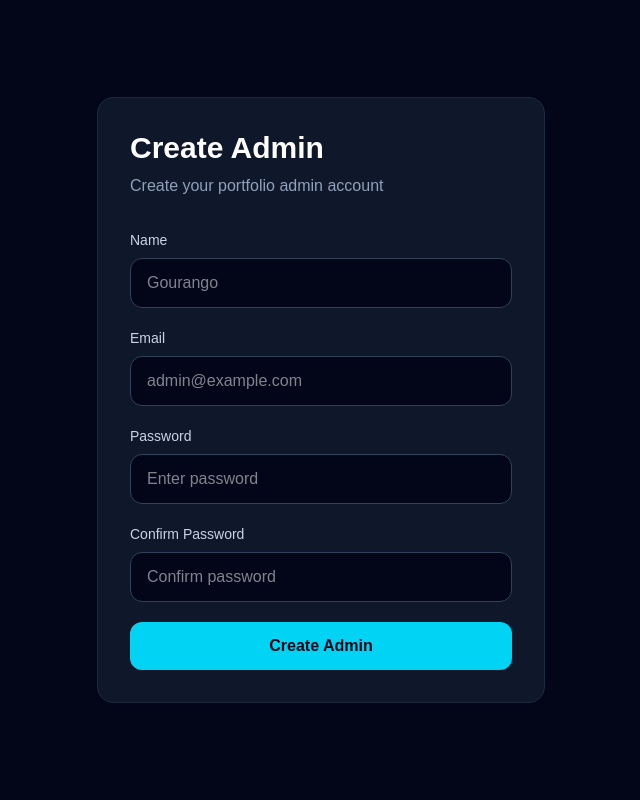
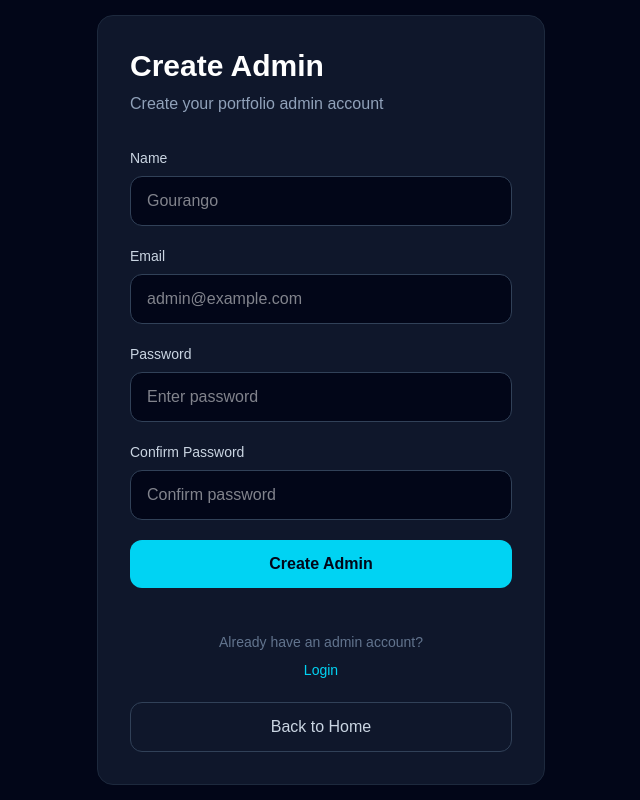
Before and after one commit to Gourango123/my-portfolio-frontend, a React app: page /admin/register in a window 1280 px wide. Shown: the whole page, without its empty margins (319-959 px from the left). Built offline with nearby package versions, Linux system fonts and the light colour scheme; no server answers; the HTML template or start-up script is replaced by a standard one.

Commit message:
add register form

```diff
--- a/src/pages/AdminRegister.jsx
+++ b/src/pages/AdminRegister.jsx
@@ -172,6 +172,28 @@ const AdminRegister = () => {
           >
             {loading ? "Creating..." : "Create Admin"}
           </button>
+
+          <div className="mt-6 text-center">
+            <p className="text-sm text-slate-500">
+              Already have an admin account?
+            </p>
+
+            <button
+              type="button"
+              onClick={() => navigate("/admin/login")}
+              className="mt-2 text-sm font-medium text-cyan-400 transition hover:text-cyan-300"
+            >
+              Login
+            </button>
+          </div>
+
+          <button
+            type="button"
+            onClick={() => navigate("/")}
+            className="w-full rounded-xl border border-slate-700 px-4 py-3 text-slate-300 transition hover:border-cyan-400 hover:text-cyan-400"
+          >
+            Back to Home
+          </button>
         </form>
       </motion.div>
     </section>
--- a/src/pages/Login.jsx
+++ b/src/pages/Login.jsx
@@ -96,6 +96,19 @@ const Login = () => {
           >
             {loading ? "Logging in..." : "Login"}
           </button>
+          <div className="mt-6 text-center">
+            <p className="text-sm text-slate-500">
+              Don't have an admin account?
+            </p>
+
+            <button
+              type="button"
+              onClick={() => navigate("/admin/register")}
+              className="mt-2 text-sm font-medium text-cyan-400 transition hover:text-cyan-300"
+            >
+              Create Admin Account
+            </button>
+          </div>
           <button
             type="button"
             onClick={() => navigate("/")}
```
